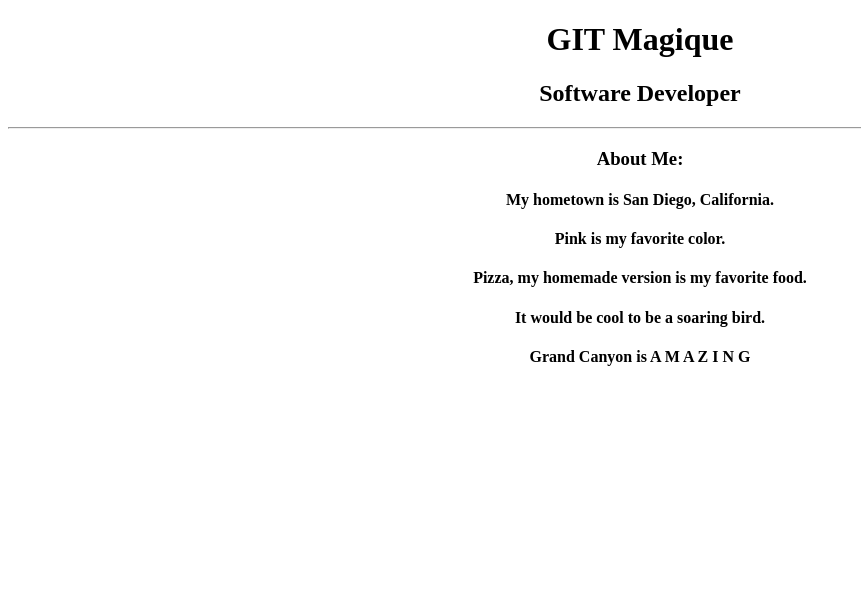
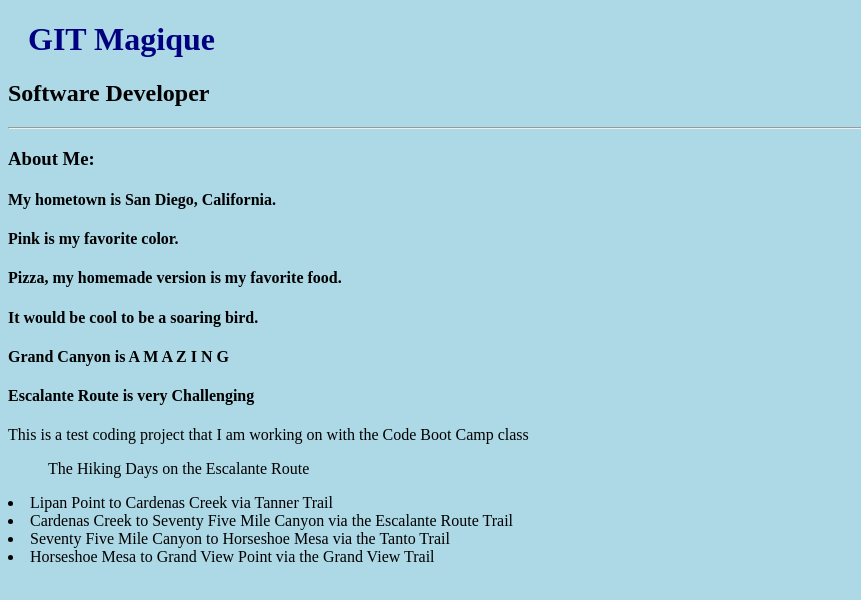
Before and after one commit to GitMagique/Repo-Personal-Profile, a plain HTML site: page index.html in a window 1280 px wide. Shown: the whole page, without its empty margins (0-861 px from the left). Drawn offline with Linux system fonts and the light colour scheme.

Commit message:
Saving my Profle Changes for 1.3.1-2

```diff
--- a/MagiqueStyle.css
+++ b/MagiqueStyle.css
@@ -0,0 +1,8 @@
+body {
+    background-color: lightblue;
+    }
+
+    h1 {
+    color: navy;
+    margin-left: 20px;
+    }
--- a/index.html
+++ b/index.html
@@ -7,7 +7,7 @@
             <link rel="stylesheet" href="MagiqueStyle.css">
 		  </head>
 		  <body>
-			<div align="center">
+			<div align="left">
 				<h1>GIT Magique</h1>
 				<h2>Software Developer</h2>
 				<hr>
@@ -17,6 +17,13 @@
 					<h4>Pizza, my homemade version is my favorite food.</h4>
 					<h4>It would be cool to be a soaring bird.</h4>
                     <h4>Grand Canyon is A M A Z I N G</h4>
+                    <h4>Escalante Route is very Challenging</h4>
+                    <p>This is a test coding project that I am working on with the Code Boot Camp class</p>
+                    <ol>The Hiking Days on the Escalante Route</ol>
+                    <li>Lipan Point to Cardenas Creek via Tanner Trail</li>
+                    <Li>Cardenas Creek to Seventy Five Mile Canyon via the Escalante Route Trail</Li>
+                    <li>Seventy Five Mile Canyon to Horseshoe Mesa via the Tanto Trail</li>
+                    <li>Horseshoe Mesa to Grand View Point via the Grand View Trail</li>
 			</div>
 		  </body>
 		</html>
```
Also changed, not shown: 1 other file.
